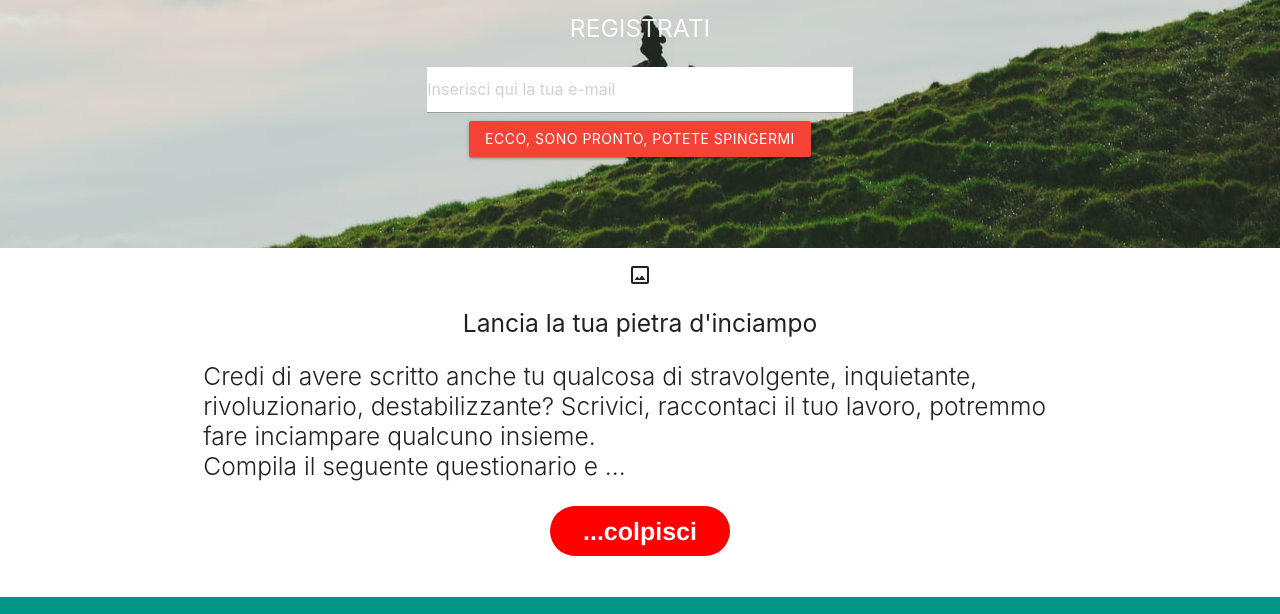
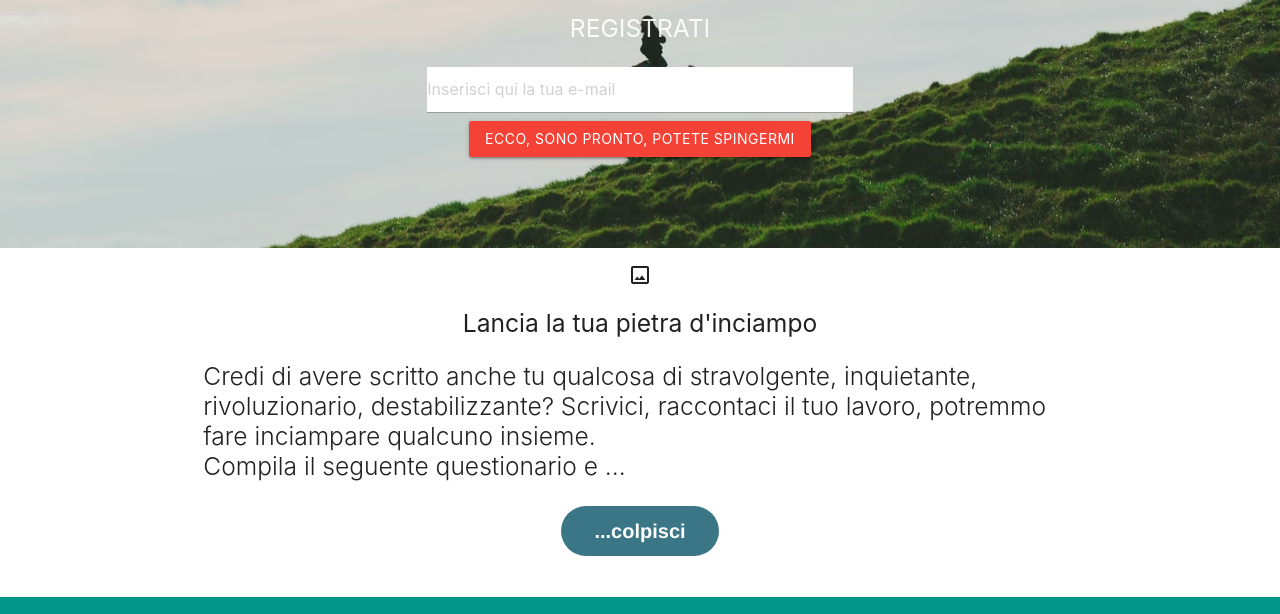
Before and after one commit to EdizionidInciampo/Edizioni-d-Inciampo, a plain HTML site: page index.html in a window 1280 px wide. Shown: the part 1101-1715 px from the top of the page. Drawn offline with nearby package versions, Linux system fonts and the light colour scheme; a script that the page names is missing.

Commit message:
Update index.html

```diff
--- a/index.html
+++ b/index.html
@@ -145,7 +145,7 @@
 
 
 <!-- TYPEFORM  -->
-<a class="typeform-share button" href="https://form.typeform.com/to/rwSC3Mem?typeform-medium=embed-snippet" data-mode="drawer_right" style="display:inline-block;text-decoration:none;background-color:red;color:white;cursor:pointer;font-family:Helvetica,Arial,sans-serif;font-size:25px;line-height:50px;text-align:center;margin:0;height:50px;padding:0px 33px;border-radius:25px;max-width:100%;white-space:nowrap;overflow:hidden;text-overflow:ellipsis;font-weight:bold;-webkit-font-smoothing:antialiased;-moz-osx-font-smoothing:grayscale;" target="_blank">...colpisci </a>
+<a class="typeform-share button" href="https://form.typeform.com/to/rwSC3Mem?typeform-medium=embed-snippet" data-mode="drawer_right" style="display:inline-block;text-decoration:none;background-color:#3A7685;color:white;cursor:pointer;font-family:Helvetica,Arial,sans-serif;font-size:20px;line-height:50px;text-align:center;margin:0;height:50px;padding:0px 33px;border-radius:25px;max-width:100%;white-space:nowrap;overflow:hidden;text-overflow:ellipsis;font-weight:bold;-webkit-font-smoothing:antialiased;-moz-osx-font-smoothing:grayscale;" target="_blank">...colpisci </a>
 
 
         </div>
```
